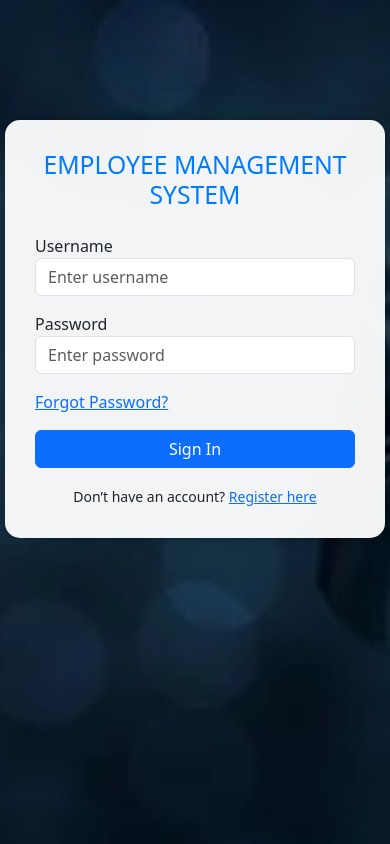
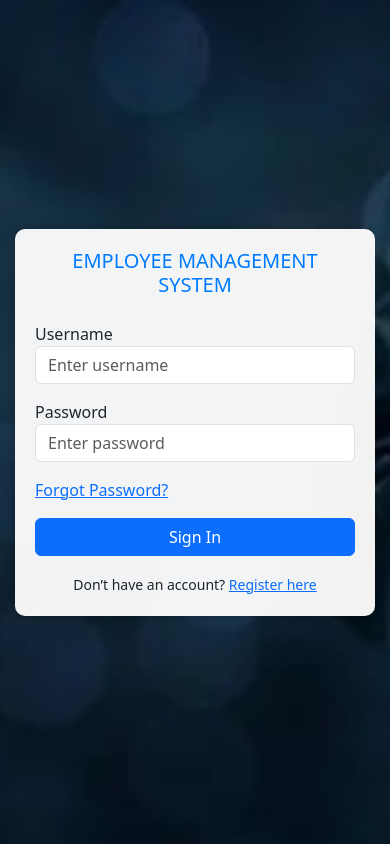
Before and after one commit to muppudathiganesh/employee_management_system, a Django app: page / in a window 390 px wide. Run offline with Django 5.2, Linux system fonts and the light colour scheme; data comes from the database, SQL or seed files in the repository; both versions use the stored data as it was after the commit.

Commit message:
login page responsive commit

```diff
--- a/employees/templates/employees/login.html
+++ b/employees/templates/employees/login.html
@@ -58,7 +58,7 @@
     <meta charset="UTF-8">
     <title>Employee Management System - Login</title>
     <link href="https://cdn.jsdelivr.net/npm/bootstrap@5.3.0/dist/css/bootstrap.min.css" rel="stylesheet">
-    <style>
+    <!-- <style>
         body {
             background: url("{% static 'images/corporate-data-management-system-dms-260nw-695625982.jpg' %}")
                         no-repeat center center fixed;
@@ -77,7 +77,51 @@
             color: #007bff;
             margin-bottom: 25px;
         }
-    </style>
+    </style> -->
+    <style>
+    body {
+        background: url("{% static 'images/corporate-data-management-system-dms-260nw-695625982.jpg' %}")
+                    no-repeat center center fixed;
+        background-size: cover;
+
+        /* ✅ Perfect vertical + horizontal center */
+        display: flex;
+        justify-content: center;
+        align-items: center;
+        height: 100vh;
+        margin: 0;
+        padding: 15px; /* for mobile spacing */
+    }
+
+    .login-box {
+        background: rgba(255, 255, 255, 0.95);
+        padding: 30px;
+        border-radius: 15px;
+        box-shadow: 0 0 10px rgba(0,0,0,0.3);
+        width: 380px;
+        max-width: 100%;  /* prevents overflow on small screens */
+    }
+
+    h2 {
+        text-align: center;
+        color: #007bff;
+        margin-bottom: 25px;
+    }
+
+    /* MOBILE RESPONSIVE */
+    @media (max-width: 576px) {
+        .login-box {
+            padding: 20px;
+            width: 100%;
+            border-radius: 10px;
+        }
+
+        h2 {
+            font-size: 20px;
+        }
+    }
+</style>
+
 </head>
 <body>
     <div class="login-box">
```
Also changed, not shown: employees/templates/base.html (+7 -0 lines), employees/templates/employees/register.html (+74 -2 lines), employees/templates/employees/search_results.html (added, +51 -0 lines), employees/urls.py (+8 -0 lines), employees/views.py (+43 -0 lines), db.sqlite3.
